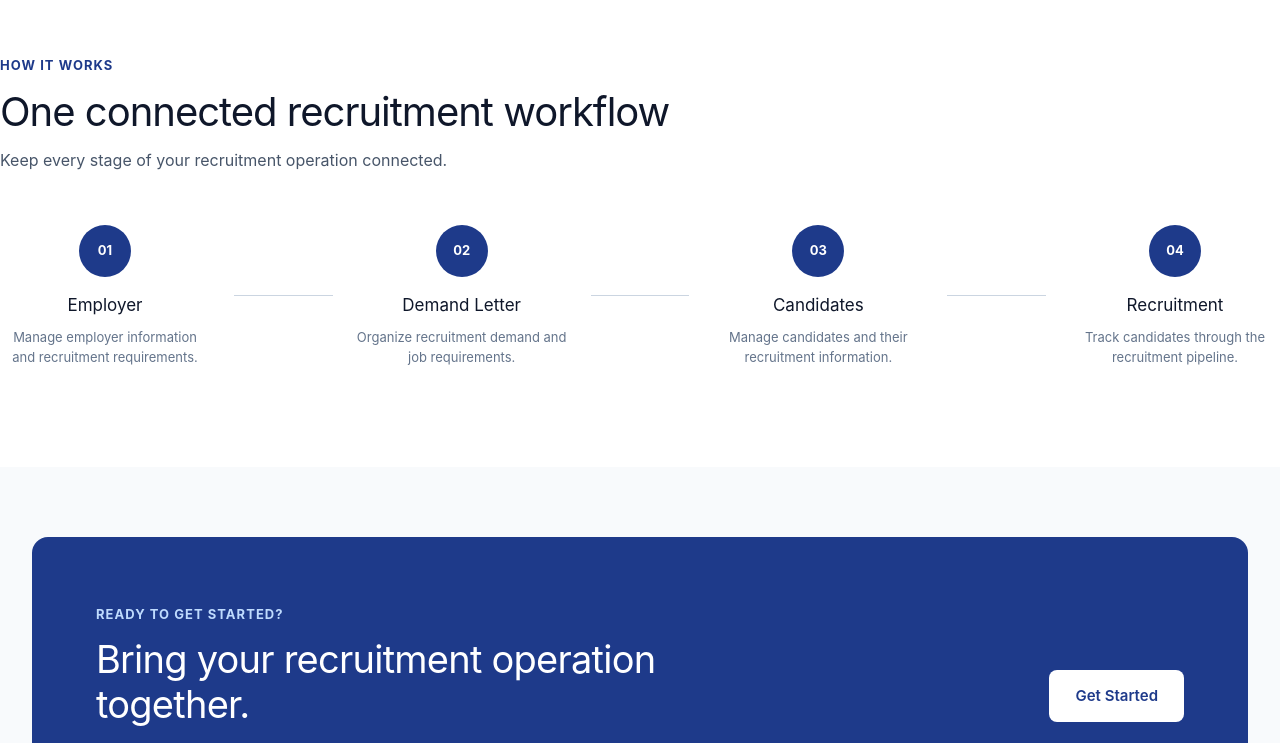
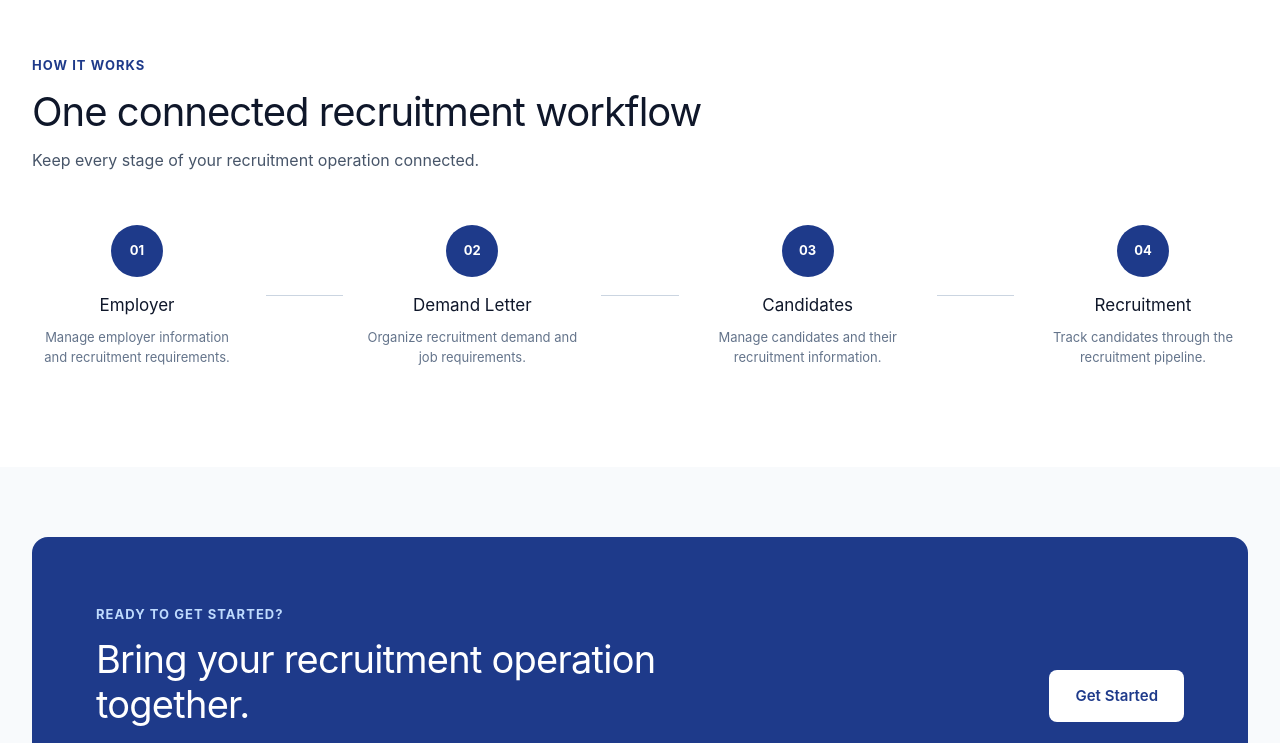
Before and after one commit to kabindra-pun-magar/ShramikSync, a React (Vite) app in the folder frontend/: page / in a window 1280 px wide. Shown: the part 2187-2930 px from the top of the page. Built offline with nearby package versions, Linux system fonts and the light colour scheme.

Commit message:
add footer in landing page

```diff
--- a/frontend/src/pages/Home.tsx
+++ b/frontend/src/pages/Home.tsx
@@ -31,7 +31,7 @@ function Home() {
       </nav>
 
       {/* =========================
-          MAIN CONTENT
+          MAIN
       ========================== */}
       <main>
         {/* =========================
@@ -50,8 +50,8 @@ function Home() {
             </h1>
 
             <p>
-              Manage candidates, employers, demand letters, documents, and
-              recruitment workflows from one centralized platform.
+              Manage candidates, employers, demand letters, documents,
+              and recruitment workflows from one centralized platform.
             </p>
 
             <div className="hero-actions">
@@ -88,7 +88,6 @@ function Home() {
             </div>
 
             <div className="preview-body">
-              {/* Sidebar */}
               <aside className="preview-sidebar">
                 <div className="sidebar-item active">
                   Dashboard
@@ -115,7 +114,6 @@ function Home() {
                 </div>
               </aside>
 
-              {/* Dashboard */}
               <div className="preview-main">
                 <h3>Dashboard</h3>
 
@@ -248,9 +246,10 @@ function Home() {
             HOW IT WORKS
         ========================== */}
         <section
-          className="section workflow-section"
+          className="workflow-section"
           id="how-it-works"
         >
+          <div className="workflow-container">
             <div className="section-heading">
               <span>HOW IT WORKS</span>
 
@@ -308,6 +307,7 @@ function Home() {
                 </p>
               </div>
             </div>
+          </div>
         </section>
 
         {/* =========================
```
Lines whose indentation alone changed are shown as unchanged.
